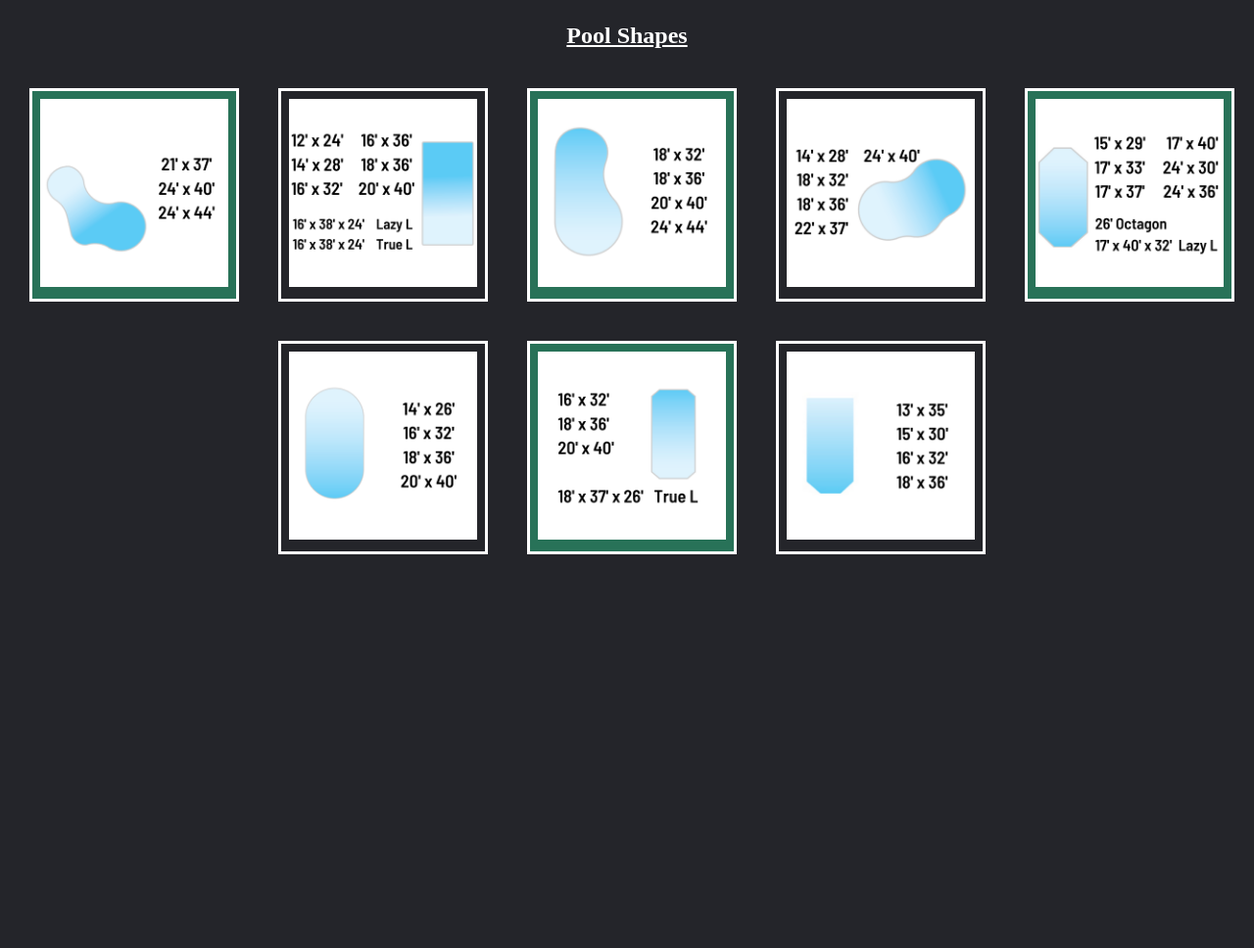
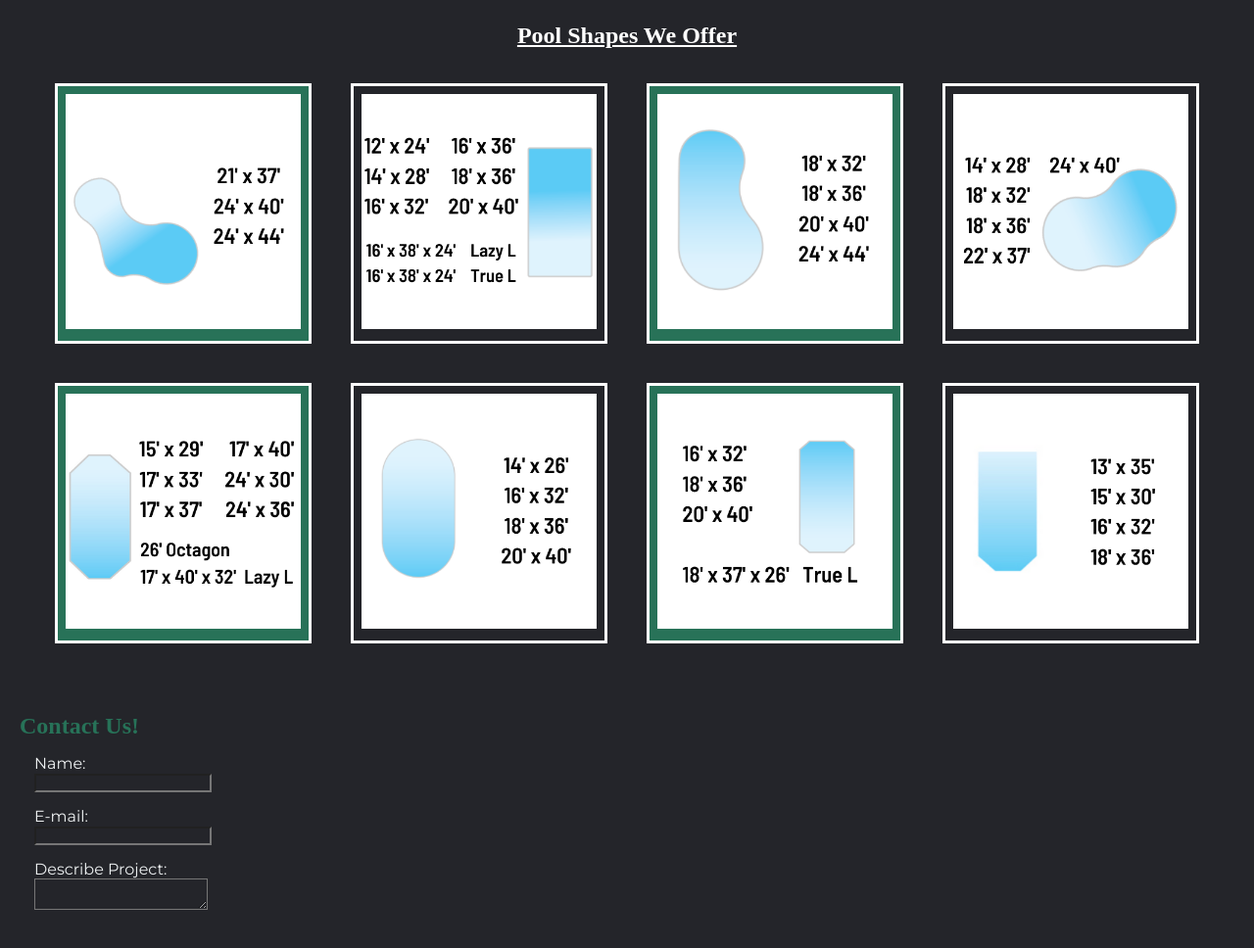
Before and after one commit to Onoxis/Reliable-Pools, a plain HTML site: page index.html in a window 1280 px wide. Shown: the part 1480-2448 px from the top of the page at 98% size. Before the commit the page ends 2066 px from the top, so only its background shows below. Drawn offline with Linux system fonts and the light colour scheme.

Commit message:
Several adjustments to styling and other portions of the page. Added Contact form.

```diff
--- a/index.html
+++ b/index.html
@@ -34,10 +34,10 @@
         <h1 id="main-text-header">Why Use Insulated Pool Forms?</h1>
         <br>
         <p id="main-text">
-            Many people are familiar with the three general types of pool construction: concrete, fiberglass and vinyl. Insulated pool construction has the strength of concrete, installs faster than fiberglass and is priced as low as traditional vinyl construction. Insulated pools save on average 30% on energy bills. The reason why traditional pools require so much energy is due to the low ground (below the surface) temperature of 56 degrees. Pools lose 80% of their heat from the sides. Insulated pools, just like your insulated walls, reduce this heat loss. You can even EXTEND the pool season an extra month or two with an insulated pool (clients love this feature in Kentucky!). Engineered from technology developed for the NASA Space Program, Reliable Pools are the only structurally insulated swimming pools manufactured using an R-10 insulated panel – an industry first. Our walls are more durable than steel, polymer, and even 12 inches of concrete. The combination of strength, lightness, and resistance to stress, corrosion, and heat loss makes the Reliable Pool a cost effective and smart backyard investment. In fact, the insulated pool construction has a True Lifetime Transferrable Warranty to never rust, warp or crack.
+            Many peopext">le are familiar with the three general types of pool construction: concrete, fiberglass and vinyl. Insulated pool construction has the strength of concrete, installs faster than fiberglass and is priced as low as traditional vinyl construction. Insulated pools save on average 30% on energy bills. The reason why traditional pools require so much energy is due to the low ground (below the surface) temperature of 56 degrees. Pools lose 80% of their heat from the sides. Insulated pools, just like your insulated walls, reduce this heat loss. You can even EXTEND the pool season an extra month or two with an insulated pool (clients love this feature in Kentucky!). Engineered from technology developed for the NASA Space Program, Reliable Pools are the only structurally insulated swimming pools manufactured using an R-10 insulated panel – an industry first. Our walls are more durable than steel, polymer, and even 12 inches of concrete. The combination of strength, lightness, and resistance to stress, corrosion, and heat loss makes the Reliable Pool a cost effective and smart backyard investment. In fact, the insulated pool construction has a True Lifetime Transferrable Warranty to never rust, warp or crack.
         </p>
         <br>
-        <h2 id="pool-shape-header">Pool Shapes</h2>
+        <h2 id="pool-shape-header">Pool Shapes We Offer</h2>
 
         <ul id="poolshape">
             <li><img src="Graphics/Inground1.png"></li>
@@ -49,6 +49,27 @@
             <li><img src="Graphics/Inground7.png"></li>
             <li><img src="Graphics/Inground8.png"></li>
         </ul>
+        <br>
+            <div></div>
+        <br>
+
+        <h1 id="contact-form">Contact Us!</h1>
+        <form action="/contact" method="post">
+            <ul id="contact-list">
+             <li>
+               <label for="name">Name:</label><br>
+               <input type="text" id="name" name="user_name">
+             </li>
+             <li>
+               <label for="mail">E-mail:</label><br>
+               <input type="email" id="mail" name="user_email">
+             </li>
+             <li>
+               <label for="msg">Describe Project:</label><br>
+               <textarea id="msg" name="user_message"></textarea>
+             </li>
+            </ul>
+           </form>
 
     </section>
 </body>
--- a/styles.css
+++ b/styles.css
@@ -176,6 +176,7 @@ button:hover {
     text-align: center;
     padding-top: 20px;
     text-decoration: underline;
+    margin-bottom: 15px;;
 }
 
  #poolshape {
@@ -183,24 +184,43 @@ button:hover {
     justify-content: center;
     display: flex;
     flex-wrap: wrap;
-    width: 100vw;
-    margin-top: 20px;
  }
 
  #poolshape li {
     list-style-type: none;
-    margin: 20px;
+    margin: 20px 20px;
     padding: 8px;
-    border: white 3px solid
+    border: white 3px solid;
  }
 
- #poolshape li:nth-child(odd) {
+  #poolshape li:nth-child(odd) {
      background: rgba(46, 229, 157, 0.4);
  }
 
  ul li img {
-     width: 15vw;
+     width: 15rem;
  }
+
+ #contact-list {
+    /* display: flex;
+    flex-wrap: wrap; */
+    justify-content: left;
+    align-items:flex-start;
+    list-style-type: none;
+    margin: 15px;
+    padding-bottom: 20px;;
+ }
+
+ #contact-list li {
+     margin: 15px;
+     width: 50%;
+ }
+
+#contact-form {
+    color: rgba(46, 229, 157, 0.4);
+    margin: 15px;
+}
+
 
 /* Media Queries to adjust the view when in tablet mode and mobile mode. */
 
```
